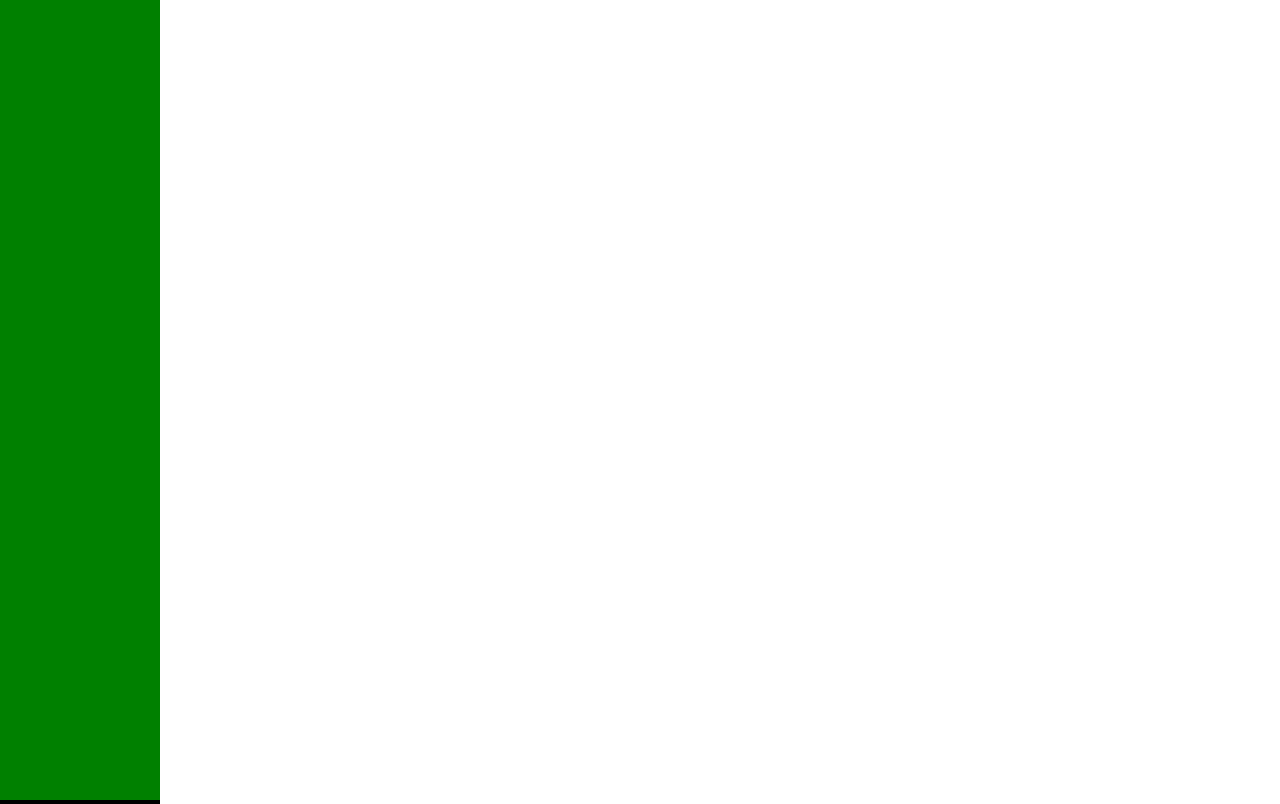
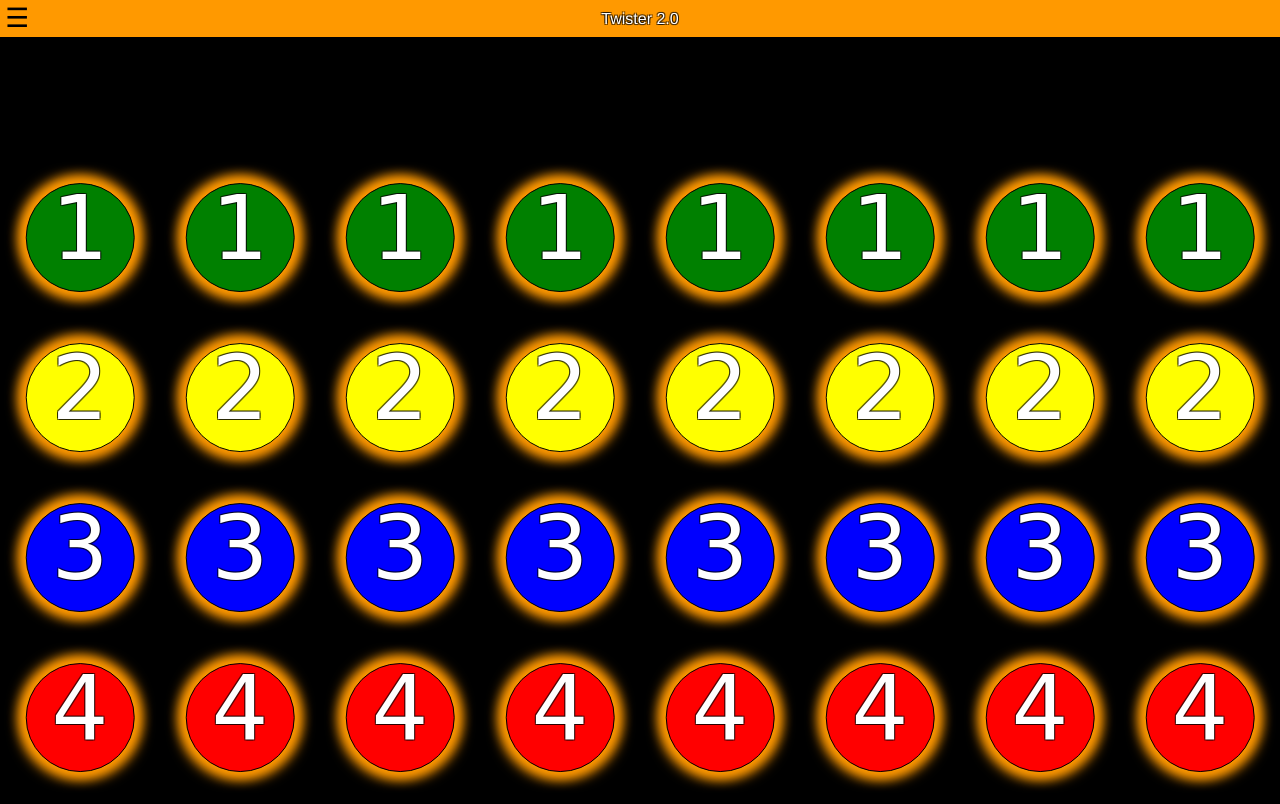
Before and after one commit to a13ks3y/twister.back, a plain HTML site: page index.html in a window 1280 px wide. Shown: the top 804 px of the page. Drawn offline with Linux system fonts and the light colour scheme.

Commit message:
styling, UI

```diff
--- a/index.css
+++ b/index.css
@@ -1,14 +1,171 @@
 html {
 	font-size: 16px;
 }
+body {
+	position: relative;
+	font-family: Helvetica;
+	background-color: black;
+}
+header {
+	background: #f90;
+	vertical-align: middle;
+	display: flex;
+	justify-content: space-between;
+	align-items: center;
+	align-content: center;
+}
+header h1 {
+	text-align: center;
+	text-shadow:
+	   -1px -1px 0 rgba(0,0,0,0.6),
+	    1px -1px 0 rgba(0,0,0,0.6),
+	    -1px 1px 0 rgba(0,0,0,0.6),
+	    1px 1px 0 rgba(0,0,0,0.6);
+	margin: 0.666rem auto;
+	font-size: 1rem;
+	flex: 0.666;
+	color: white;
+	box-shadow: 3rem 3rem 0 black;
+
+}
+header h1:hover {
+	cursor: pointer;
+	box-shadow: 9rem 9rem 0 black;
+	transition: box-shadow 1s;
+}
+/**/
+header .hamburger {
+	display: block;
+	vertical-align: middle;
+	position: absolute;
+	font-size: 1.666rem;
+	padding: 0.333rem;
+	background: transparent;
+	color: black;
+}
+header .hamburger:hover {
+	cursor: pointer;
+}
+header nav {
+	position: fixed;
+	left: 0;
+	top: 2.333rem;
+	background: white;
+	bottom: 0;
+	right: 0;
+	padding: 1.666rem 0;
+	background-image: url(https://upload.wikimedia.org/wikipedia/commons/d/d0/LSD_structural_formulae_v.1.png);
+	background-repeat: no-repeat;
+	background-position: center;
+	background-color: rgba(255, 255, 255, 0.888);
+	background-size: 77%;
+
+	transform: translate3d(-100%, 0, 0);
+	transition: transform 1s;
+	z-index: 666;
+}
+header nav.visible {
+	transform: translate3d(0, 0, 0);
+	transition: transform 1s;
+
+}
+header nav a {
+	display: block;
+	font-size: 1.666rem;
+	text-align: center;
+	margin: 0.666rem auto;
+	background: black;
+	color: #f90;
+	text-decoration: none;
+	max-width: 13rem;
+	padding: 0.666rem 0.333rem;
+	border: 1px solid #f90;
+}
+header nav a:hover {
+	transition: transform 1s;
+	transform: scale3d(1.333,1.333,1);
+}
+/**/
 .twister-field {
+	position: absolute;
+	top: 50vh;
+	transform: translateY(-50%);
+	left: 0; right: 0;
+	height: calc(66vh - 2.666rem);
 	display: grid;
+	grid-template-rows: 0.25fr 0.25fr 0.25fr 0.25fr;
+	grid-template-columns: 0.125fr 0.125fr 0.125fr 0.125fr 0.125fr 0.125fr 0.125fr 0.125fr;
 }
 .twister-field-cell {
-	width: calc(100vw / 8);
-	height: calc(100vh / 6);
-	background: black;
+	position: relative;
+	display: block;
+	width: 12.5vw;
+	height: 12.5vw;
+	background: transparent;
+	vertical-align: middle;
 }
-.twister-field-cell.green {
+.twister-field-cell span {
+	display: block;
+	width: 66.6%;
+	height: 66.6%;
+	color: white;
+	line-height: 7vw;
+	font-size: 7vw;
+	text-align: center;
+	vertical-align: middle;
+	border-radius: 666%;
+	margin: auto;
+	top: 50%; left: 50%;
+	transform: translate(-50%, -50%);
+	position: absolute;
+	font-family: cursive;
+	text-shadow:
+	   -1px -1px 0 rgba(0,0,0,0.6),
+	    1px -1px 0 rgba(0,0,0,0.6),
+	    -1px 1px 0 rgba(0,0,0,0.6),
+	     1px 1px 0 rgba(0,0,0,0.6);
+	box-shadow:
+		-6px -6px 13px #f90,
+		6px -6px 13px #f90,
+		-6px 6px 13px #f90,
+		6px 6px 13px #f90;
+	border: 1px solid black;
+}
+.twister-field-cell span:hover, .twister-field-cell span:active {
+	cursor: pointer;
+	box-shadow:
+		-6px -6px 13px #fff,
+		6px -6px 13px #fff,
+		-6px 6px 13px #fff,
+		6px 6px 13px #fff;
+}
+.twister-field-cell span:active {
+	color: #f90;
+	box-shadow:
+		-6px -6px 13px #f90,
+		6px -6px 13px #f90,
+		-6px 6px 13px #f90,
+		6px 6px 13px #f90;
+}
+
+.twister-field-cell span {
+	background: #ccc;
+}
+.twister-field-cell.green span {
 	background: green;
 }
+.twister-field-cell.yellow span {
+	background: yellow;
+}
+.twister-field-cell.blue span {
+	background: blue;
+}
+.twister-field-cell.red span {
+	background: red;
+}
+
+@media screen and (orientation:portrait) {
+	.twister-field {
+		/*transform: rotate(180deg);*/
+	}
+}
--- a/index.html
+++ b/index.html
@@ -1,40 +1,69 @@
 <!DOCTYPE html>
 <html>
 <head>
-	<title>Twister</title>
+	<meta name="viewport" content="width=device-width, initial-scale=1, minimum-scale=1, maximum-scale=1">
+
+	<title>Twister 2.0</title>
 	<link rel="stylesheet" type="text/css" href="reset.css">
 	<link rel="stylesheet" type="text/css" href="index.css">
 </head>
 <body>
-	<main class="twister-field">
-		<div class="twister-field-cell green"></div>
-		<div class="twister-field-cell green"></div>
-		<div class="twister-field-cell green"></div>
-		<div class="twister-field-cell green"></div>
-		<div class="twister-field-cell green"></div>
-		<div class="twister-field-cell green"></div>
+	<header>
+		<span id="hamburger" class="hamburger">☰</span>
+		<h1>Twister 2.0</h1>
+		<nav class="menu" id="menu">
+			<a href="#/new">New Game</a>
+			<a href="#/save">Save</a>
+			<a href="#/load">Load</a>
+			<a href="#/share">Share</a>
+		</nav>
+	</header>
+	<main>
+		<section class="twister-field">
+			<div class="twister-field-cell green"><span>1</span></div>
+			<div class="twister-field-cell green"><span>1</span></div>
+			<div class="twister-field-cell green"><span>1</span></div>
+			<div class="twister-field-cell green"><span>1</span></div>
 
-		<div class="twister-field-cell yellow"></div>
-		<div class="twister-field-cell yellow"></div>
-		<div class="twister-field-cell yellow"></div>
-		<div class="twister-field-cell yellow"></div>
-		<div class="twister-field-cell yellow"></div>
-		<div class="twister-field-cell yellow"></div>
+			<div class="twister-field-cell green"><span>1</span></div>
+			<div class="twister-field-cell green"><span>1</span></div>
+			<div class="twister-field-cell green"><span>1</span></div>
+			<div class="twister-field-cell green"><span>1</span></div>
 
-		<div class="twister-field-cell blue"></div>
-		<div class="twister-field-cell blue"></div>
-		<div class="twister-field-cell blue"></div>
-		<div class="twister-field-cell blue"></div>
-		<div class="twister-field-cell blue"></div>
-		<div class="twister-field-cell blue"></div>
 
-		<div class="twister-field-cell red"></div>
-		<div class="twister-field-cell red"></div>
-		<div class="twister-field-cell red"></div>
-		<div class="twister-field-cell red"></div>
-		<div class="twister-field-cell red"></div>
-		<div class="twister-field-cell red"></div>
+			<div class="twister-field-cell yellow"><span>2</span></div>
+			<div class="twister-field-cell yellow"><span>2</span></div>
+			<div class="twister-field-cell yellow"><span>2</span></div>
+			<div class="twister-field-cell yellow"><span>2</span></div>
+
+			<div class="twister-field-cell yellow"><span>2</span></div>
+			<div class="twister-field-cell yellow"><span>2</span></div>
+			<div class="twister-field-cell yellow"><span>2</span></div>
+			<div class="twister-field-cell yellow"><span>2</span></div>
+
+
+			<div class="twister-field-cell blue"><span>3</span></div>
+			<div class="twister-field-cell blue"><span>3</span></div>
+			<div class="twister-field-cell blue"><span>3</span></div>
+			<div class="twister-field-cell blue"><span>3</span></div>
+
+			<div class="twister-field-cell blue"><span>3</span></div>
+			<div class="twister-field-cell blue"><span>3</span></div>
+			<div class="twister-field-cell blue"><span>3</span></div>
+			<div class="twister-field-cell blue"><span>3</span></div>
+
+
+			<div class="twister-field-cell red"><span>4</span></div>
+			<div class="twister-field-cell red"><span>4</span></div>
+			<div class="twister-field-cell red"><span>4</span></div>
+			<div class="twister-field-cell red"><span>4</span></div>
+
+			<div class="twister-field-cell red"><span>4</span></div>
+			<div class="twister-field-cell red"><span>4</span></div>
+			<div class="twister-field-cell red"><span>4</span></div>
+			<div class="twister-field-cell red"><span>4</span></div>
+		</section>
 	</main>
-	<script type="text/javascript" src="index.js"></script>
+<script type="text/javascript" src="index.js"></script>
 </body>
 </html>
--- a/index.js
+++ b/index.js
@@ -0,0 +1,6 @@
+const hamburgerElement = document.getElementById("hamburger");
+const menuElement = document.getElementById("menu");
+hamburgerElement.addEventListener("click", () => menuElement.classList
+		.contains("visible")
+		? menuElement.classList.remove("visible")
+		: menuElement.classList.add("visible"));
```
